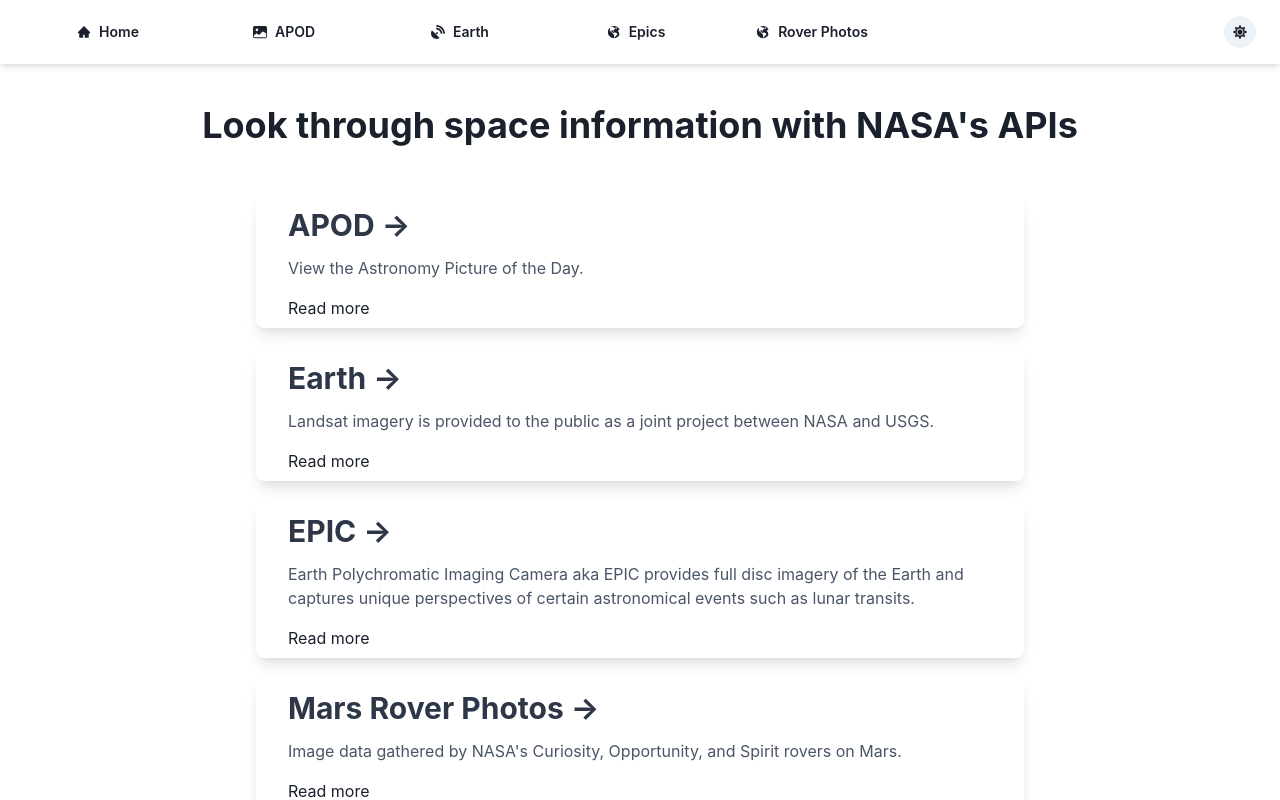
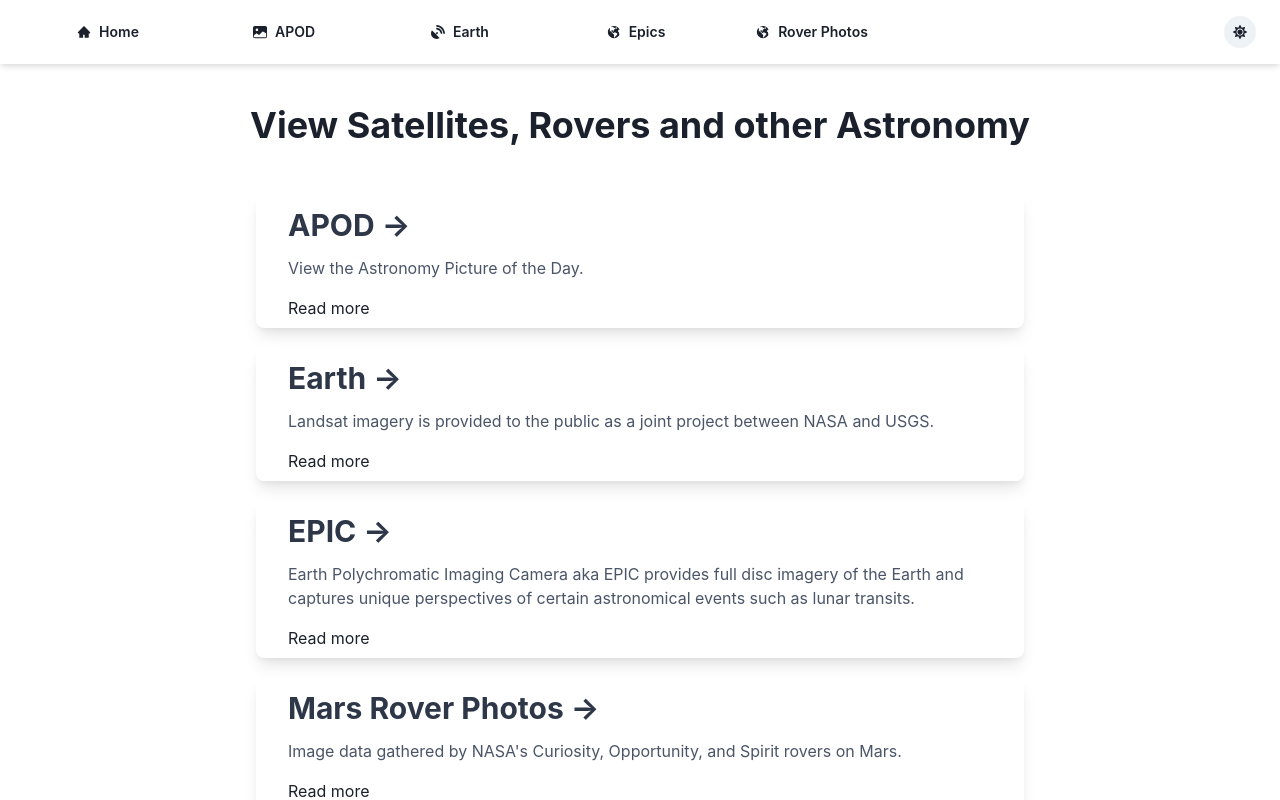
Before and after one commit to UniversallyRy/nasaApp, a Next.js app: page / in a window 1280 px wide. Shown: the top 800 px of the page. Built offline with nearby package versions, Linux system fonts and the light colour scheme.

Commit message:
api info to about

```diff
--- a/pages/about.tsx
+++ b/pages/about.tsx
@@ -8,7 +8,7 @@ const about = () => {
                 <title>About</title>
                 <meta property="og:about" content="About" key={1} />
             </Head>
-            <Text>About</Text>
+            <Text>App made to view information provided by <a href="https://api.nasa.gov/">NASA&apos;s APIs</a></Text>
         </Box>
     )
 };
--- a/pages/index.tsx
+++ b/pages/index.tsx
@@ -32,7 +32,7 @@ const Home = () => {
         }}
       >
         <Heading m={10}>
-          Look through space information with <a href="https://api.nasa.gov/">NASA&apos;s APIs</a>
+          View Satellites, Rovers and other Astronomy
         </Heading>
       </MotionText>
 
```
